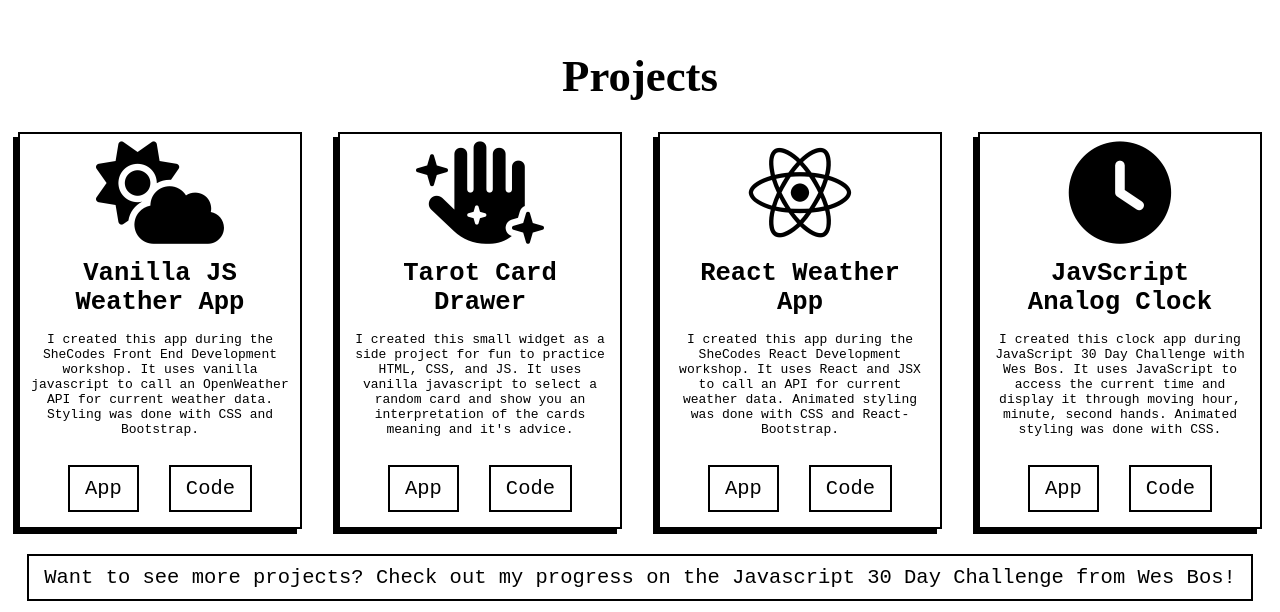
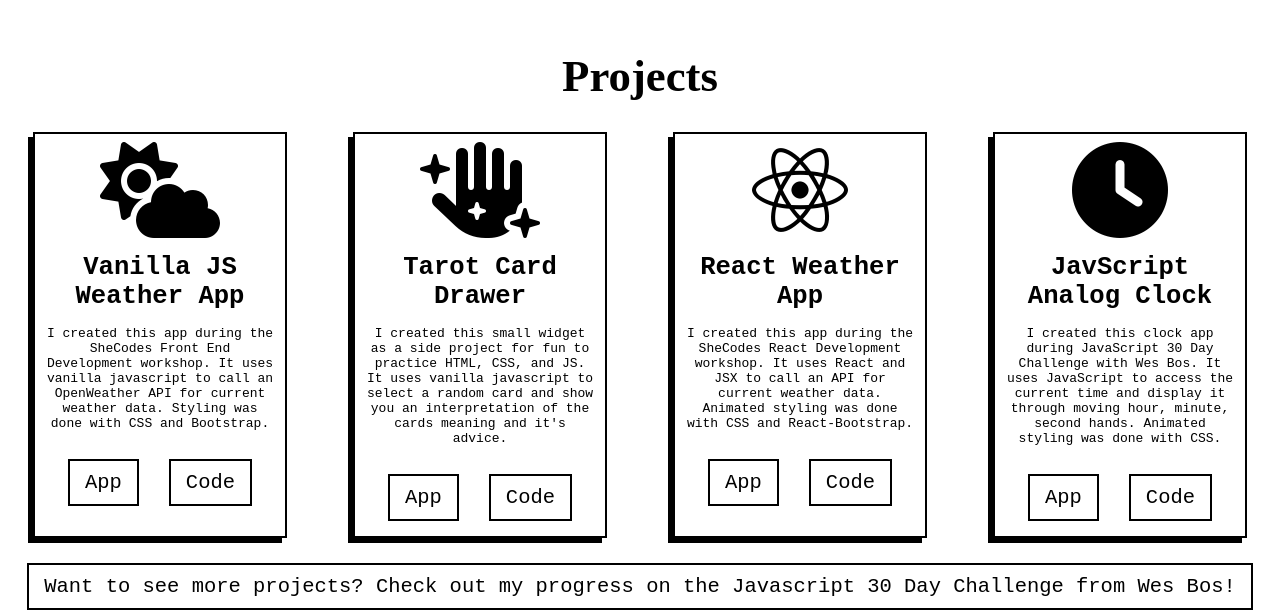
Before and after one commit to SamJamWillingham/updated-react-portfolio, a React (Create React App) app: page / in a window 1280 px wide. Shown: the part 1180-1792 px from the top of the page. Built offline with nearby package versions, Linux system fonts and the light colour scheme; a web font is replaced by a local one.

Commit message:
made project cards slightly smaller

```diff
--- a/src/Projects.css
+++ b/src/Projects.css
@@ -54,7 +54,7 @@
   box-shadow: -5px 5px 0px black;
   background-color: white;
   font-family: monospace;
-  max-width: 260px;
+  max-width: 230px;
   display: inline;
   flex: 1;
   align-items: center;
@@ -73,5 +73,5 @@
 i.fas.fa-clock {
   position: relative;
   color: black;
-  font-size: 8vw;
+  font-size: 7.5vw;
 }
```
